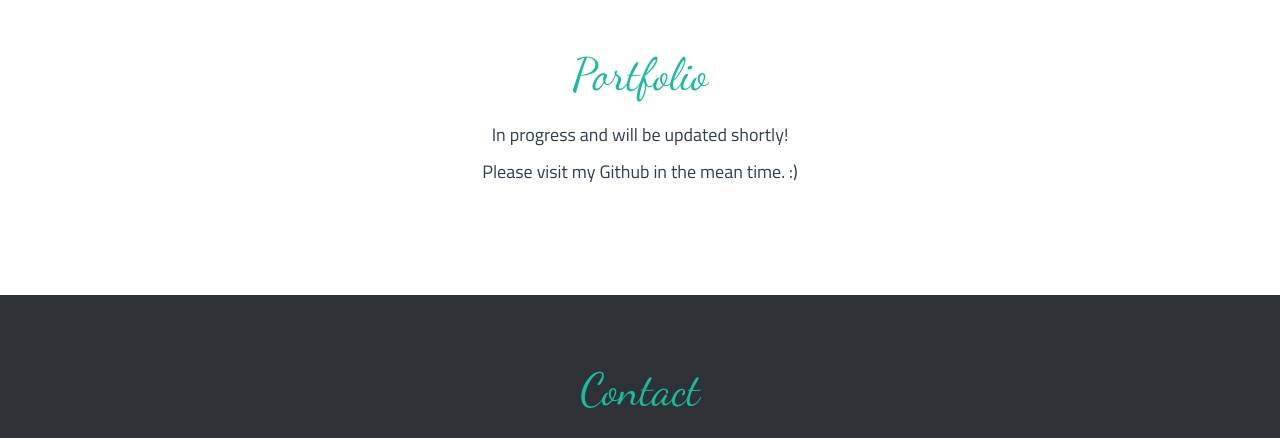
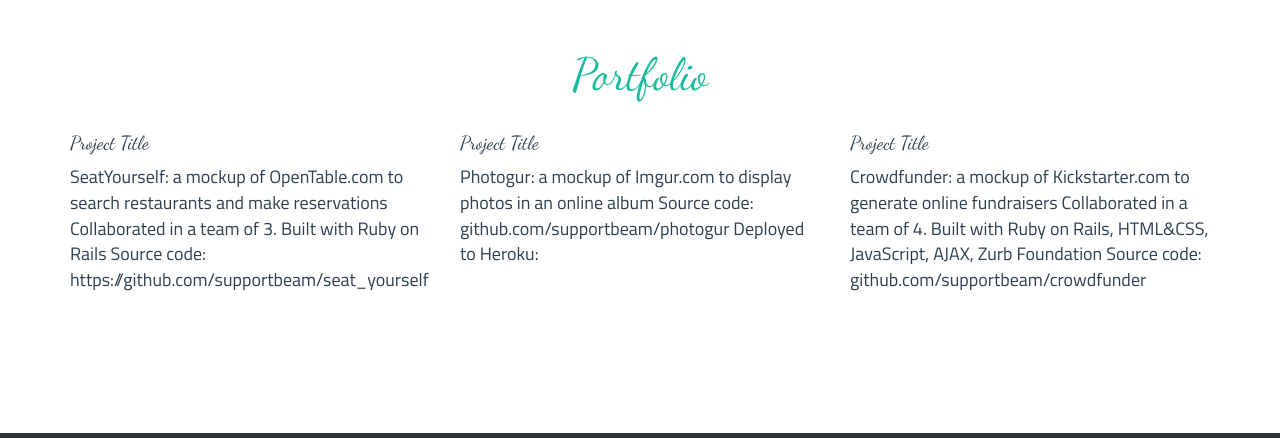
Before and after one commit to supportbeam/supportbeam, a plain HTML site: page index.html in a window 1280 px wide. Shown: the part 1120-1558 px from the top of the page. Drawn offline with nearby package versions, Linux system fonts and the light colour scheme.

Commit message:
Add projects to portfolio section

```diff
--- a/index.html
+++ b/index.html
@@ -97,8 +97,24 @@
         </div>
         <br>
         <div class="row">
-          <p class = "text-center">In progress and will be updated shortly!</p>
-          <p class = "text-center">Please visit my Github in the mean time. :)</p>
+          <div class="col-sm-4 portfolio-item">
+            <h4>Project Title</h4>
+              <p>SeatYourself: a mockup of OpenTable.com to search restaurants and make reservations
+  Collaborated in a team of 3. Built with Ruby on Rails
+  Source code: https://github.com/supportbeam/seat_yourself</p>
+          </div>
+          <div class="col-sm-4 portfolio-item">
+            <h4>Project Title</h4>
+              <p>Photogur: a mockup of Imgur.com to display photos in an online album
+Source code: github.com/supportbeam/photogur
+Deployed to Heroku: </p>
+          </div>
+          <div class="col-sm-4 portfolio-item">
+            <h4>Project Title</h4>
+              <p>Crowdfunder: a mockup of Kickstarter.com to generate online fundraisers
+  Collaborated in a team of 4. Built with Ruby on Rails, HTML&CSS, JavaScript, AJAX, Zurb Foundation
+  Source code: github.com/supportbeam/crowdfunder</p>
+          </div>
         </div>
       </div>
     </section>
```
